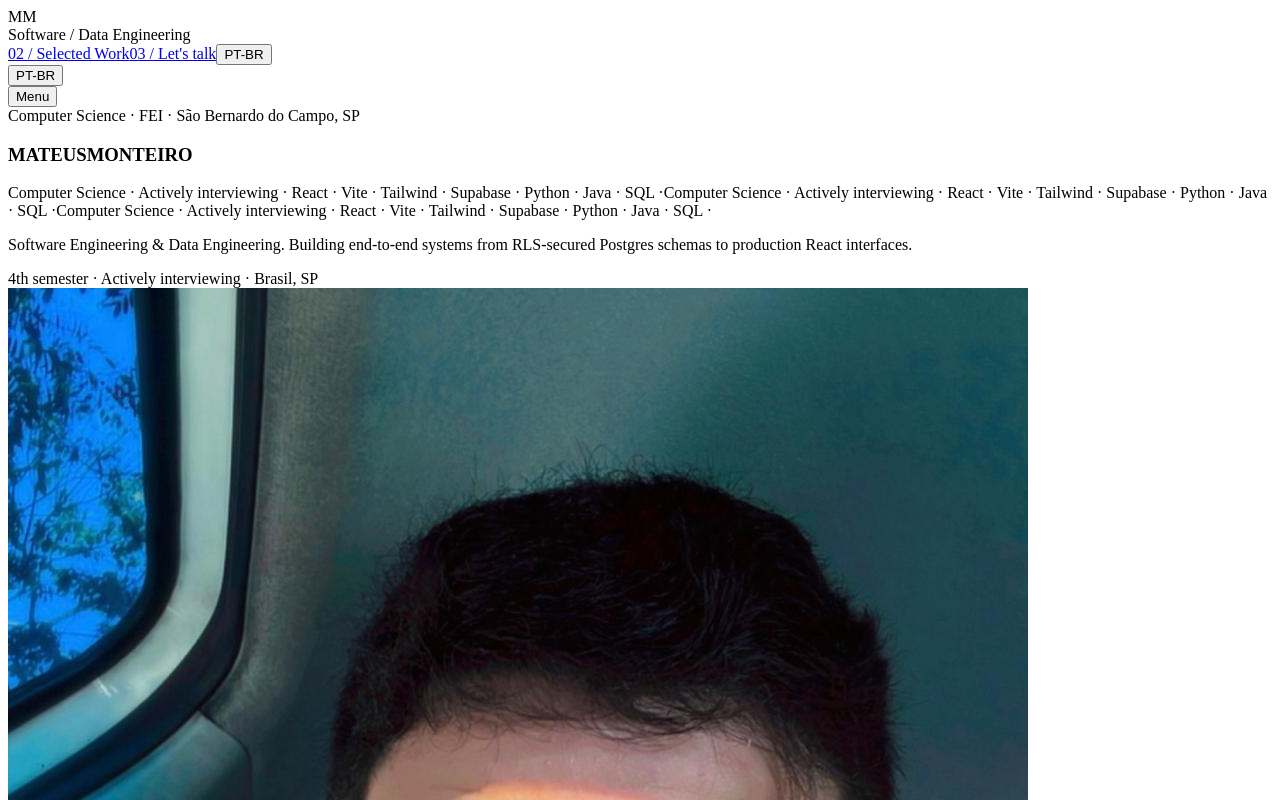
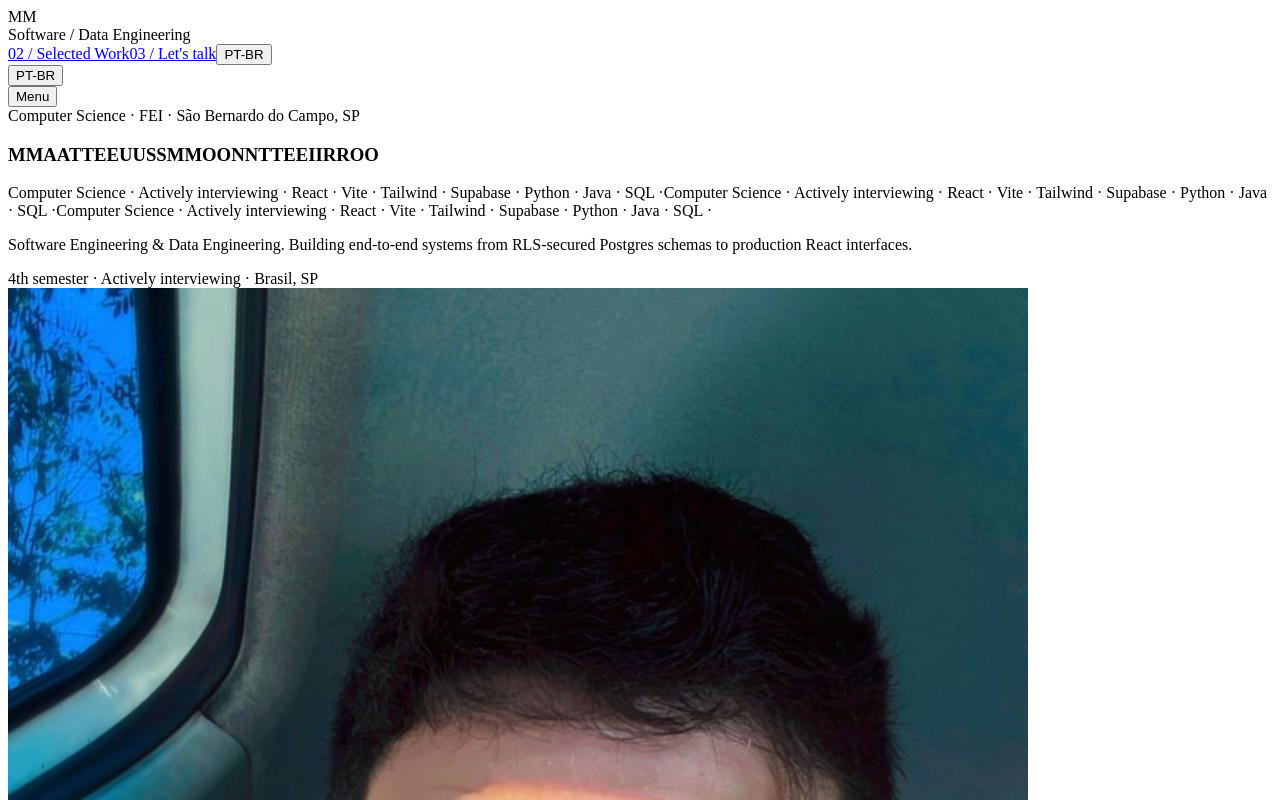
Before and after one commit to MateusMonteiro11/mateus_monteiro_portfolio, a React (Vite) app: page / in a window 1280 px wide. Shown: the top 800 px of the page. Built offline with nearby package versions, Linux system fonts and the light colour scheme; the HTML template or start-up script is replaced by a standard one.

Commit message:
Update: New public resume and scramble hover text effect on Title Name

```diff
--- a/index.html
+++ b/index.html
@@ -4,7 +4,7 @@
     <meta charset="utf-8" />
     <meta name="viewport" content="width=device-width, initial-scale=1" />
     <title>Mateus Monteiro — Portfolio</title>
-    <meta name="description" content="Mateus Monteiro — Software & Data Engineering — portfolio" />
+    <meta name="description" content="Mateus Monteiro" />
 
     <link rel="preconnect" href="https://fonts.googleapis.com">
     <link rel="preconnect" href="https://fonts.gstatic.com" crossorigin>
--- a/src/components/Hero.jsx
+++ b/src/components/Hero.jsx
@@ -1,4 +1,74 @@
-import React from 'react'
+import React, { useEffect, useRef, useState } from 'react'
+
+const SCRAMBLE_CHARACTERS = 'ABCDEFGHIJKLMNOPQRSTUVWXYZ0123456789!#$%&*'
+const DISPLAY_NAME = ['MATEUS', 'MONTEIRO']
+
+function ScrambleName() {
+  const [characters, setCharacters] = useState(() => DISPLAY_NAME.map(word => [...word]))
+  const timeouts = useRef([])
+
+  const clearScramble = () => {
+    timeouts.current.forEach(window.clearTimeout)
+    timeouts.current = []
+  }
+
+  useEffect(() => clearScramble, [])
+
+  const scramble = () => {
+    if (window.matchMedia('(prefers-reduced-motion: reduce)').matches) return
+
+    clearScramble()
+    setCharacters(DISPLAY_NAME.map(word => [...word]))
+
+    DISPLAY_NAME.forEach((word, wordIndex) => {
+      const center = (word.length - 1) / 2
+
+      ;[...word].forEach((letter, letterIndex) => {
+        const staggerDelay = Math.abs(letterIndex - center) * 42
+        const frames = 24
+
+        for (let frame = 0; frame <= frames; frame += 1) {
+          const timeout = window.setTimeout(() => {
+            setCharacters(current => current.map((currentWord, currentWordIndex) => {
+              if (currentWordIndex !== wordIndex) return currentWord
+
+              const nextWord = [...currentWord]
+              nextWord[letterIndex] = frame === frames
+                ? letter
+                : SCRAMBLE_CHARACTERS[Math.floor(Math.random() * SCRAMBLE_CHARACTERS.length)]
+              return nextWord
+            }))
+          }, staggerDelay + frame * 78)
+
+          timeouts.current.push(timeout)
+        }
+      })
+    })
+  }
+
+  return (
+    <h1
+      className="display-name"
+      aria-label="Mateus Monteiro"
+      onMouseEnter={scramble}
+    >
+      {DISPLAY_NAME.map((word, wordIndex) => (
+        <span
+          key={word}
+          className="scramble-word block font-display font-extrabold uppercase leading-[0.82] tracking-tight text-[clamp(3.5rem,10vw,6rem)]"
+          aria-hidden="true"
+        >
+          {[...word].map((letter, letterIndex) => (
+            <span className="scramble-character" key={`${word}-${letterIndex}`}>
+              <span className="scramble-character-sizer">{letter}</span>
+              <span className="scramble-character-value">{characters[wordIndex][letterIndex]}</span>
+            </span>
+          ))}
+        </span>
+      ))}
+    </h1>
+  )
+}
 
 export default function Hero({t}){
   const marqueeItems = [t.hero.marquee, t.hero.marquee, t.hero.marquee]
@@ -9,12 +79,8 @@ export default function Hero({t}){
       <div className="max-w-6xl mx-auto px-4 sm:px-6 grid md:grid-cols-12 gap-8 items-stretch">
         <div className="md:col-span-7 flex flex-col justify-center min-w-0">
           <div className="font-mono text-xs uppercase text-[var(--text-secondary-light)]">{t.hero.eyebrow}</div>
-          {/* Static display name with hover treatment (inspired by personal-portfolio reference) */}
           <div className="mt-6">
-            <h1 className="display-name">
-              <span className="block font-display font-extrabold uppercase leading-[0.82] tracking-tight text-[clamp(3.5rem,10vw,6rem)]">MATEUS</span>
-              <span className="block font-display font-extrabold uppercase leading-[0.82] tracking-tight text-[clamp(3.5rem,10vw,6rem)]">MONTEIRO</span>
-            </h1>
+            <ScrambleName />
 
             {/* Secondary moving stripe with details about Mateus — pauses on hover */}
             <div className="marquee-wrapper secondary mt-4">
--- a/src/styles.css
+++ b/src/styles.css
@@ -88,19 +88,17 @@ img:hover{filter:grayscale(0) saturate(120%) brightness(1.02)}
   .marquee-content{gap:1.25rem}
   .marquee-text{font-size:clamp(2.25rem,10vw,5rem)}
   .marquee-text-secondary{font-size:clamp(0.85rem,3vw,1rem)}
-  .display-name::after{height:0.5rem}
   .form-contato{gap:1rem}
 }
 
-.display-name{display:inline-block; position:relative; cursor:default}
-.display-name{transition:transform 260ms cubic-bezier(0.2,0.9,0.2,1)}
-.display-name:hover{transform:translateY(-8px)}
-.display-name::after{content:'';position:absolute;left:0;right:0;bottom:-0.25rem;height:0.7rem;background:var(--near-black);transform:scaleX(0);transform-origin:left;transition:transform 260ms cubic-bezier(0.2,0.9,0.2,1)}
-.display-name:hover::after{transform:scaleX(1)}
+.display-name{display:inline-block; cursor:default}
+.scramble-word{white-space:nowrap}
+.scramble-character{display:inline-grid;position:relative}
+.scramble-character-sizer{visibility:hidden}
+.scramble-character-value{position:absolute;inset:0;display:grid;place-items:center}
 
 @media (prefers-reduced-motion: reduce){
-  .display-name{transition:none!important; transform:none!important}
-  .display-name::after{transition:none!important}
+  .display-name{transform:none!important}
 }
 
 .hero-image-wrapper {
```
Also changed, not shown: 1 other file (tests, documents, lock files or other folders).
